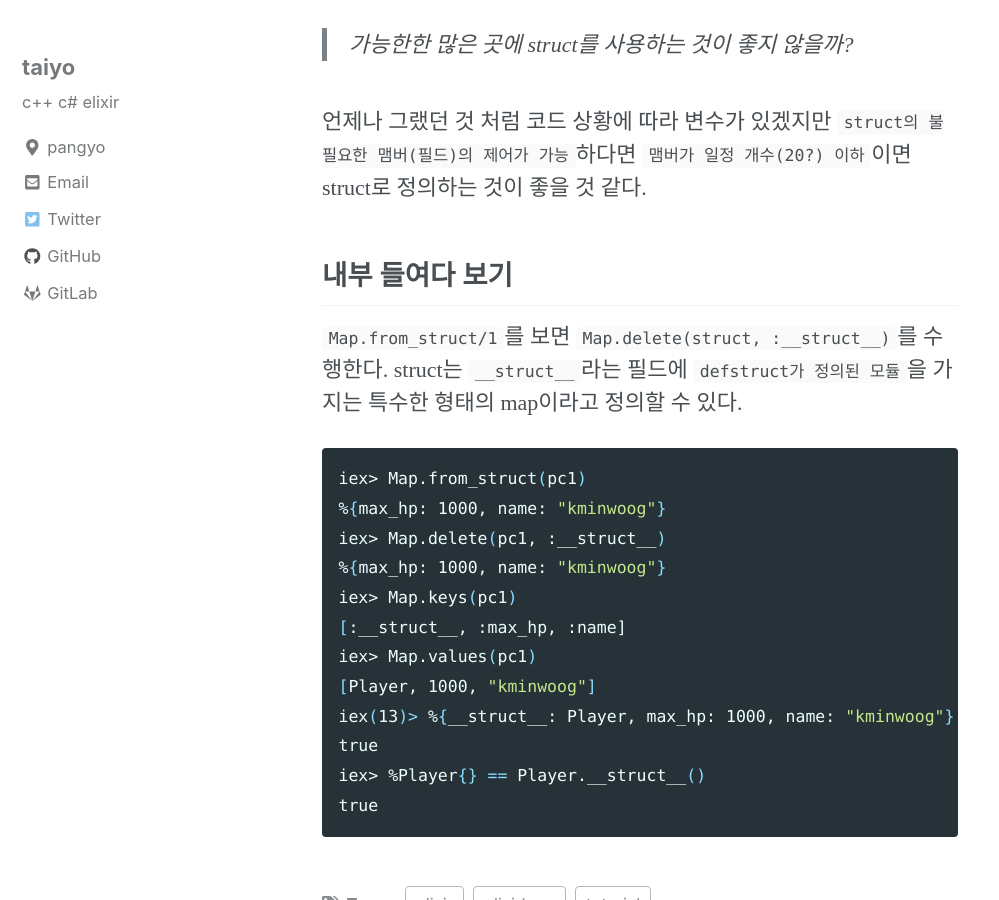
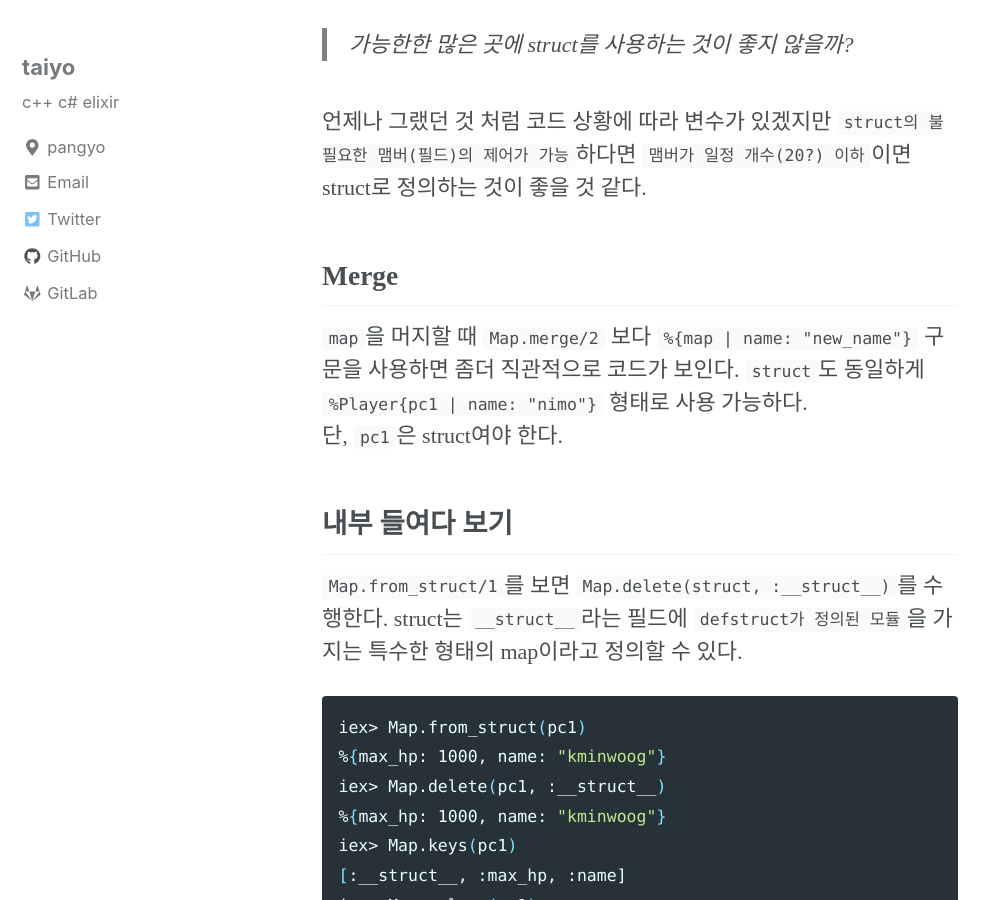
Before and after one commit to kminwoog/kminwoog.github.io, a Jekyll site: the page built from _posts/2018-05-23-elixir-struct.md, in a window 1280 px wide and 900 px high, scrolled down 2114 px. Shown: the whole window, without its empty margins (0-999 px from the left). Built offline with Jekyll 4.4.1, drawn with Linux system fonts in a browser that asks for light colours; nearby versions of some CDN libraries; comment, search, counter and statistics services are not loaded.

Commit message:
blog > change post

```diff
--- a/_posts/2018-05-23-elixir-struct.md
+++ b/_posts/2018-05-23-elixir-struct.md
@@ -59,6 +59,12 @@ iex> Player.new(%Player{unknown: 4444})
 
 언제나 그랬던 것 처럼 코드 상황에 따라 변수가 있겠지만 `struct의 불 필요한 맴버(필드)의 제어가 가능`하다면 `맴버가 일정 개수(20?) 이하`이면 struct로 정의하는 것이 좋을 것 같다.
 
+
+## Merge
+`map`을 머지할 때 `Map.merge/2` 보다 `%{map | name: "new_name"}` 구문을 사용하면 좀더 직관적으로 코드가 보인다.
+`struct`도 동일하게 `%Player{pc1 | name: "nimo"}` 형태로 사용 가능하다.
+단, `pc1`은 struct여야 한다.
+
 ## 내부 들여다 보기
 
 `Map.from_struct/1`를 보면 `Map.delete(struct, :__struct__)`를 수행한다.
```
